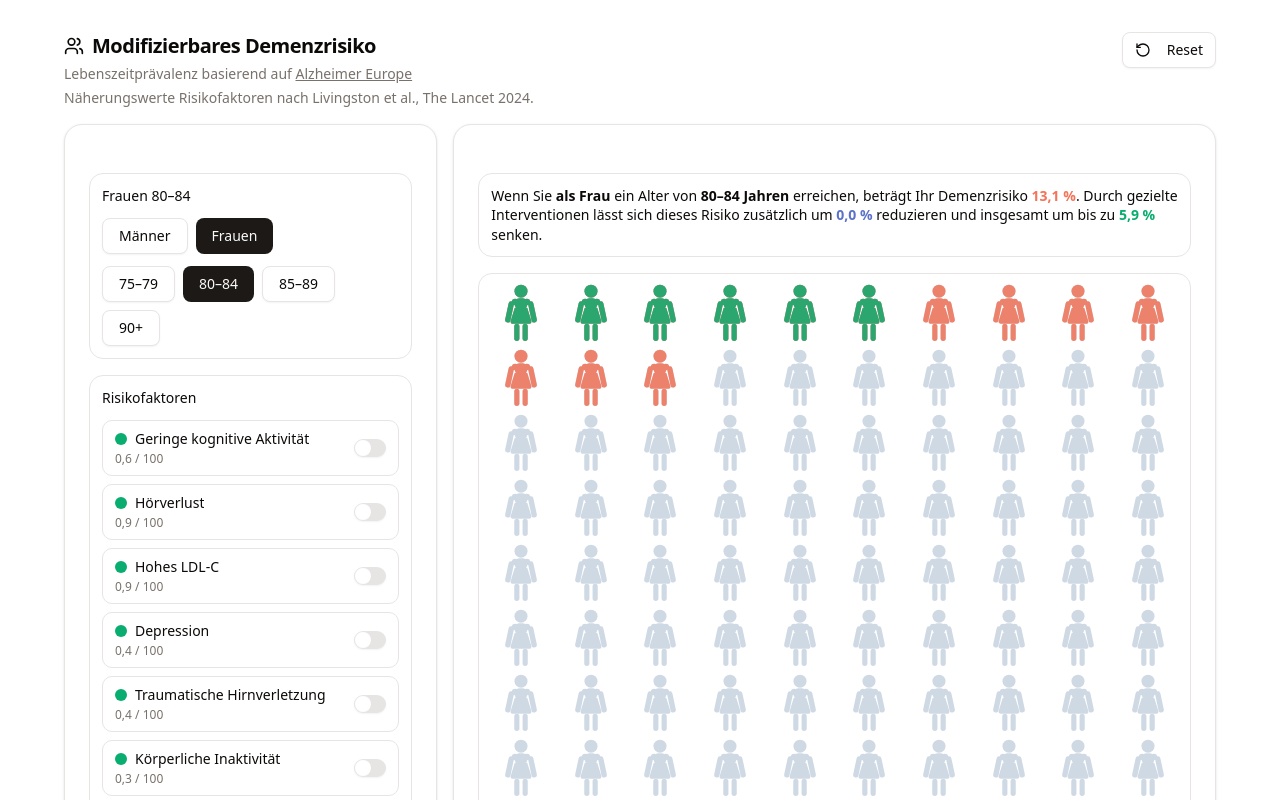
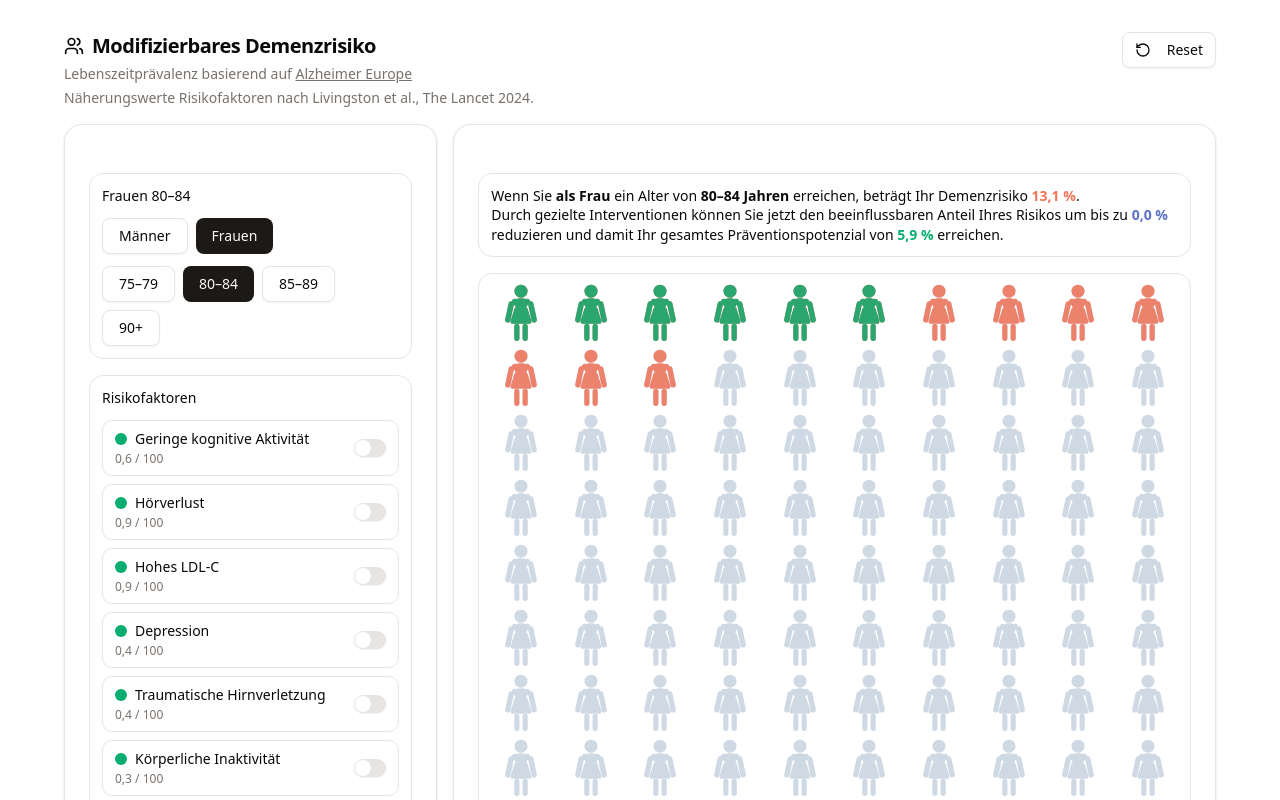
Before and after one commit to niklasrast-lethe/demenz-visualizer, a Next.js app: page / in a window 1280 px wide. Shown: the top 800 px of the page. Built offline with nearby package versions, Linux system fonts and the light colour scheme.

Commit message:
Risikopotential_Satzbau

```diff
--- a/src/app/page.tsx
+++ b/src/app/page.tsx
@@ -520,9 +520,9 @@ export default function HundredPeopleVisualizer() {
   };
 
   const setStratum = (nextSex: Sex, nextAge: AgeGroup) => {
+    // Kein automatischer Reset der Risikofaktoren beim Wechsel von Geschlecht/Alter.
     setSex(nextSex);
     setAgeGroup(nextAge);
-    setSelectedIds(new Set());
   };
 
   const toggleRiskFactor = (id: string, on: boolean) => {
@@ -566,9 +566,11 @@ export default function HundredPeopleVisualizer() {
     <span>
       Wenn Sie <span className="font-semibold">{SEX_LABEL_SENTENCE[sex]}</span> ein Alter von{" "}
       <span className="font-semibold">{ageLabel} Jahren</span> erreichen, beträgt Ihr Demenzrisiko{" "}
-      <span className={`font-semibold ${DEMENTIA_COLOR_CLASS}`}>{fmtDE(prevalence)} %</span>. Durch gezielte Interventionen lässt sich dieses Risiko zusätzlich um{" "}
-      <span className={`font-semibold ${SELECTED_FACTOR_COLOR_CLASS}`}>{fmtDE(preventedBlue)} %</span> reduzieren und insgesamt um bis zu{" "}
-      <span className={`font-semibold ${PREVENTABLE_COLOR_CLASS}`}>{fmtDE(preventableCap)} %</span> senken.
+      <span className={`font-semibold ${DEMENTIA_COLOR_CLASS}`}>{fmtDE(prevalence)} %</span>.
+      <br />
+      Durch gezielte Interventionen können Sie jetzt den beeinflussbaren Anteil Ihres Risikos um bis zu{" "}
+      <span className={`font-semibold ${SELECTED_FACTOR_COLOR_CLASS}`}>{fmtDE(preventedBlue)} %</span> reduzieren und damit Ihr gesamtes Präventionspotenzial von{" "}
+      <span className={`font-semibold ${PREVENTABLE_COLOR_CLASS}`}>{fmtDE(preventableCap)} %</span> erreichen.
     </span>
   );
 
```
